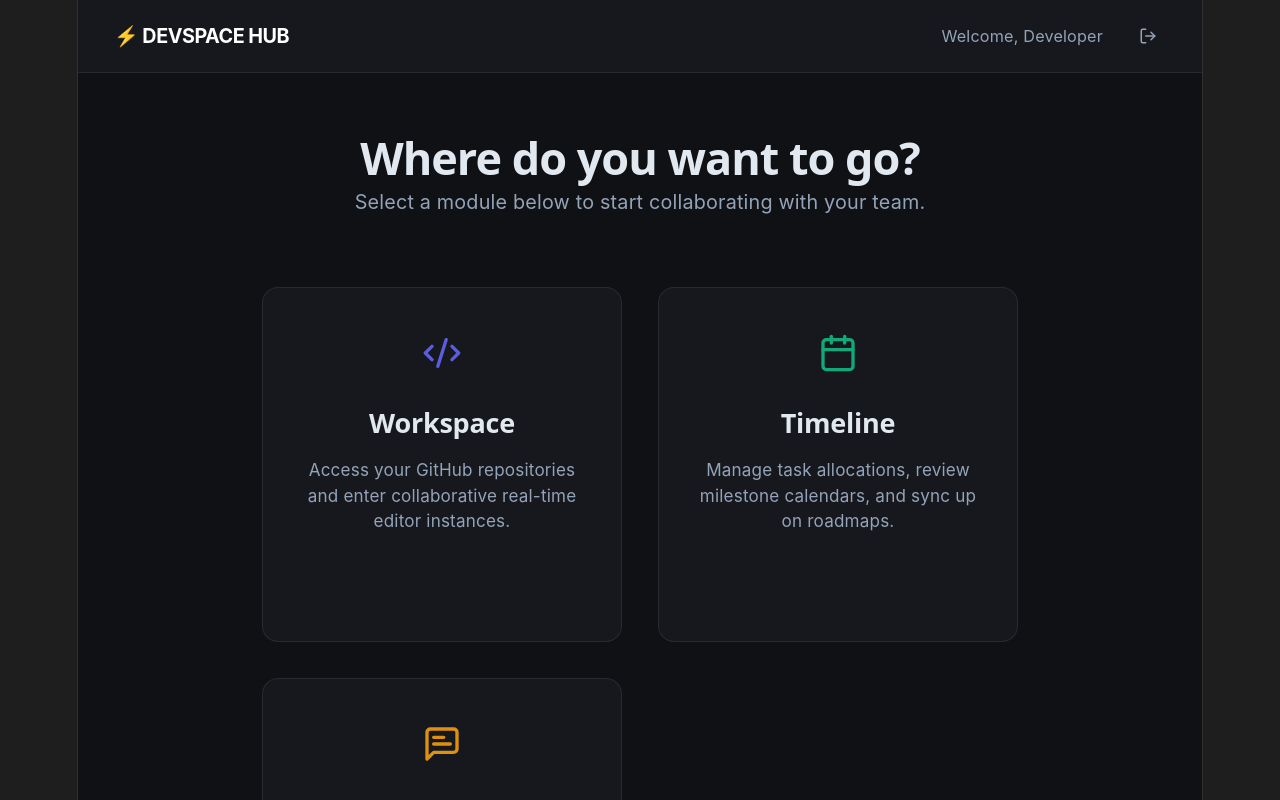
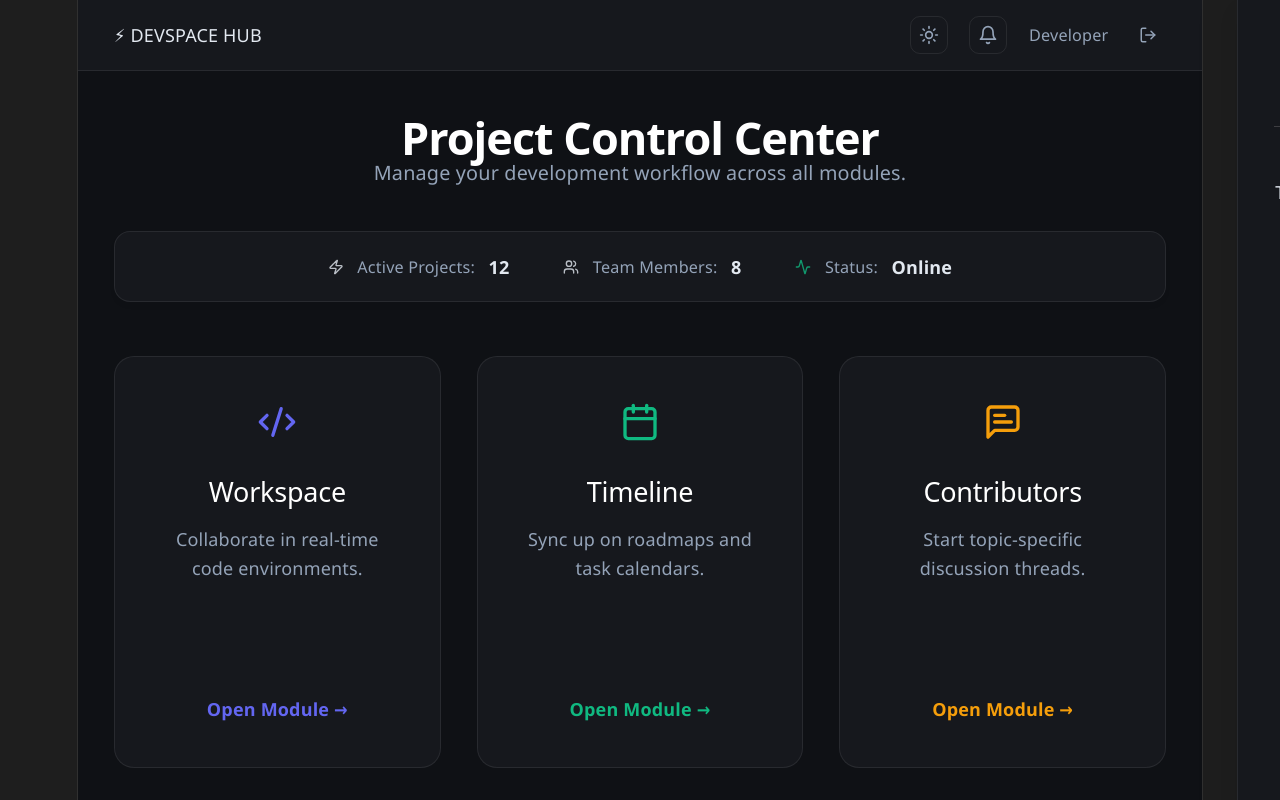
Before and after one commit to archanaram372-sh/DevSpace, a React (Vite) app in the folder client/: page /dashboard in a window 1280 px wide. Built offline with nearby package versions, Linux system fonts and the light colour scheme; no server answers.

Commit message:
Dashboard ui corrected

```diff
--- a/client/src/pages/DashboardPage.css
+++ b/client/src/pages/DashboardPage.css
@@ -1,58 +1,82 @@
-:root {
+/* Variables for Themes */
+.dark-theme {
   --bg-dark: #0f1115;
   --bg-card: #16181d;
   --bg-hover: #1e2128;
   --text-primary: #e2e8f0;
   --text-secondary: #94a3b8;
-  --accent: #6366f1;
+  --text-title: #ffffff; /* Explicit title color */
   --border: rgba(255, 255, 255, 0.08);
 }
 
+.light-theme {
+  --bg-dark: #f8fafc;
+  --bg-card: #ffffff;
+  --bg-hover: #f1f5f9;
+  --text-primary: #1e293b;
+  --text-secondary: #64748b;
+  --text-title: #0f172a; /* Explicit title color for light mode */
+  --border: rgba(0, 0, 0, 0.08);
+}
+
 .dashboard-container {
-  min-height: 100vh;
+  height: 100vh;
+  width: 100%;
   background-color: var(--bg-dark);
   color: var(--text-primary);
-  font-family: -apple-system, BlinkMacSystemFont, "Segoe UI", Roboto, sans-serif;
   display: flex;
   flex-direction: column;
+  overflow: hidden;
+  transition: all 0.3s ease;
 }
 
+/* Header */
 .dashboard-header {
+  height: 70px;
   display: flex;
   justify-content: space-between;
   align-items: center;
-  padding: 1rem 2rem;
+  padding: 0 2rem;
   background-color: var(--bg-card);
   border-bottom: 1px solid var(--border);
+  flex-shrink: 0;
 }
 
-.dashboard-logo {
-  font-weight: 700;
-  font-size: 1.1rem;
-  color: #fff;
-  letter-spacing: -0.5px;
+.header-right {
+  display: flex;
+  align-items: center;
+  gap: 1.2rem;
 }
 
-.dashboard-main {
-  max-width: 1200px;
-  margin: 0 auto;
-  padding: 4rem 2rem;
-  flex-grow: 1;
+.icon-btn {
+  background: transparent;
+  border: 1px solid var(--border);
+  color: var(--text-secondary);
+  cursor: pointer;
+  padding: 8px;
+  border-radius: 10px;
   display: flex;
-  flex-direction: column;
-  justify-content: center;
+  position: relative;
+  transition: all 0.2s;
 }
 
+.icon-btn:hover {
+  background: var(--bg-hover);
+  color: var(--accent);
+}
+
+/* Intro Section - FIX FOR VISIBILITY */
 .dashboard-intro {
   text-align: center;
-  margin-bottom: 4rem;
+  margin-bottom: 2.5rem;
+  width: 100%;
 }
 
 .intro-title {
   font-size: 2.5rem;
-  font-weight: 800;
-  margin: 0 0 1rem 0;
-  color: var(--text-primary);
+  font-weight: 600;
+  margin: 0 0 0.5rem 0;
+  color: var(--text-title); /* Uses the variable that changes per theme */
   letter-spacing: -1px;
 }
 
@@ -60,91 +84,133 @@
   font-size: 1.1rem;
   color: var(--text-secondary);
   margin: 0;
-  max-width: 600px;
-  margin: 0 auto;
+}
+
+/* Stats Bar Fix */
+.stats-bar {
+  display: flex;
+  justify-content: center;
+  gap: 3rem;
+  background: var(--bg-card);
+  padding: 1.2rem 2rem;
+  border-radius: 16px;
+  border: 1px solid var(--border);
+  margin-bottom: 3rem;
+  box-shadow: 0 4px 6px -1px rgba(0, 0, 0, 0.05);
+}
+
+.stat-item {
+  display: flex;
+  align-items: center;
+  gap: 0.75rem;
+}
+
+.stat-icon {
+  display: flex;
+  align-items: center;
+  opacity: 0.8;
+}
+
+.stat-label {
+  font-size: 0.9rem;
+  font-weight: 500;
+  color: var(--text-secondary);
+}
+
+.stat-value {
+  font-size: 1rem;
+  font-weight: 700;
+  color: var(--text-primary);
+}
+
+/* Grid & Cards */
+.dashboard-main {
+  flex-grow: 1;
+  overflow-y: auto;
+  padding: 3rem 2rem;
+  display: flex;
+  flex-direction: column;
+  align-items: center;
+}
+
+.dashboard-content {
+  width: 100%;
+  max-width: 1100px;
 }
 
 .dashboard-grid {
   display: grid;
   grid-template-columns: repeat(auto-fit, minmax(300px, 1fr));
   gap: 2rem;
-  width: 100%;
+  padding-bottom: 5rem;
 }
 
 .dashboard-card {
   background-color: var(--bg-card);
   border: 1px solid var(--border);
-  border-radius: 16px;
-  padding: 2.5rem 2rem;
+  border-radius: 20px;
+  padding: 2.5rem;
   cursor: pointer;
-  transition: all 0.3s cubic-bezier(0.16, 1, 0.3, 1);
+  transition: all 0.3s cubic-bezier(0.4, 0, 0.2, 1);
   display: flex;
   flex-direction: column;
+  min-height: 320px;
+  text-align: center;
   align-items: center;
-  text-align: center;
-  position: relative;
-  overflow: hidden;
-}
-
-.dashboard-card::before {
-  content: "";
-  position: absolute;
-  top: 0;
-  left: 0;
-  width: 100%;
-  height: 3px;
-  background-color: var(--card-accent, var(--accent));
-  transform: scaleX(0);
-  transform-origin: left;
-  transition: transform 0.3s ease;
 }
 
 .dashboard-card:hover {
-  transform: translateY(-5px);
-  border-color: rgba(255, 255, 255, 0.15);
-  box-shadow: 0 20px 40px -15px rgba(0, 0, 0, 0.4);
-}
-
-.dashboard-card:hover::before {
-  transform: scaleX(1);
-}
-
-.card-icon-wrapper {
-  margin-bottom: 1.5rem;
-  opacity: 0.9;
-  transition: transform 0.3s ease;
-}
-
-.dashboard-card:hover .card-icon-wrapper {
-  transform: scale(1.1);
+  transform: translateY(-8px);
+  background-color: var(--bg-hover);
+  border-color: var(--card-accent);
+  box-shadow: 0 20px 25px -5px rgba(0, 0, 0, 0.1);
 }
 
 .card-title {
+  color: var(--text-title);
   font-size: 1.5rem;
-  font-weight: 700;
-  margin: 0 0 1rem 0;
-  color: var(--text-primary);
+  margin: 1.5rem 0 1rem 0;
 }
 
 .card-description {
   color: var(--text-secondary);
-  font-size: 0.95rem;
-  line-height: 1.5;
-  margin: 0;
-  flex-grow: 1;
+  line-height: 1.6;
 }
 
 .card-action {
-  margin-top: 2rem;
-  font-size: 0.9rem;
+  margin-top: auto;
   font-weight: 600;
-  color: var(--card-accent, var(--accent));
-  opacity: 0;
-  transform: translateY(10px);
-  transition: all 0.3s ease;
+  color: var(--card-accent);
 }
 
-.dashboard-card:hover .card-action {
-  opacity: 1;
-  transform: translateY(0);
+/* Sidebar Styling */
+.notification-sidebar {
+  position: fixed;
+  right: -350px;
+  top: 0;
+  width: 320px;
+  height: 100%;
+  background: var(--bg-card);
+  box-shadow: -10px 0 30px rgba(0,0,0,0.1);
+  z-index: 1000;
+  transition: right 0.4s ease;
+  padding: 2rem;
+  border-left: 1px solid var(--border);
 }
+
+.notification-sidebar.open {
+  right: 0;
+}
+
+/* Responsive Fixes */
+@media (max-width: 768px) {
+  .stats-bar {
+    flex-direction: column;
+    gap: 1rem;
+    align-items: flex-start;
+  }
+
+  .intro-title {
+    font-size: 1.8rem;
+  }
+}
--- a/client/src/pages/DashboardPage.jsx
+++ b/client/src/pages/DashboardPage.jsx
@@ -1,88 +1,100 @@
-import React from "react";
-import { Code2, Calendar, MessageSquareText, LogOut } from "lucide-react";
+import React, { useState, useEffect } from "react";
+import { Code2, Calendar, MessageSquareText, LogOut, Activity, Users, Zap, Bell, X, Sun, Moon } from "lucide-react";
 import { useNavigate } from "react-router-dom";
 import { logout } from "../services/authService";
 import "./DashboardPage.css";
 
 export default function DashboardPage() {
   const navigate = useNavigate();
+  const [isSidebarOpen, setSidebarOpen] = useState(false);
+  const [isDarkMode, setIsDarkMode] = useState(true);
   const userName = localStorage.getItem("userName") || "Developer";
 
-  const handleLogout = async () => {
-    try {
-      await logout();
-      localStorage.clear();
-      navigate("/");
-    } catch (err) {
-      console.error("Failed to logout", err);
-    }
-  };
+  const toggleTheme = () => setIsDarkMode(!isDarkMode);
+
+  const notifications = [
+    { id: 1, text: "New commit in Workspace by Arjun", time: "2 mins ago" },
+    { id: 2, text: "Timeline updated: Phase 2 Milestone", time: "1 hour ago" },
+    { id: 3, text: "New discussion started in Contributors", time: "3 hours ago" },
+  ];
+
+  const stats = [
+    { label: "Active Projects", value: "12", icon: <Zap size={16} /> },
+    { label: "Team Members", value: "8", icon: <Users size={16} /> },
+    { label: "Status", value: "Online", icon: <Activity size={16} />, color: "#10b981" },
+  ];
 
   const dashboardItems = [
-    {
-      title: "Workspace",
-      description: "Access your GitHub repositories and enter collaborative real-time editor instances.",
-      icon: <Code2 size={40} className="card-icon" />,
-      route: "/workspace",
-      color: "var(--accent)",
-    },
-    {
-      title: "Timeline",
-      description: "Manage task allocations, review milestone calendars, and sync up on roadmaps.",
-      icon: <Calendar size={40} className="card-icon" />,
-      route: "/timeline",
-      color: "#10b981", // Emerald
-    },
-    {
-      title: "Contributors",
-      description: "Create topic-specific discussion threads, invite users, and collaborate directly.",
-      icon: <MessageSquareText size={40} className="card-icon" />,
-      route: "/discussions",
-      color: "#f59e0b", // Amber
-    },
+    { title: "Workspace", description: "Collaborate in real-time code environments.", icon: <Code2 size={40} />, route: "/workspace", color: "#6366f1" },
+    { title: "Timeline", description: "Sync up on roadmaps and task calendars.", icon: <Calendar size={40} />, route: "/timeline", color: "#10b981" },
+    { title: "Contributors", description: "Start topic-specific discussion threads.", icon: <MessageSquareText size={40} />, route: "/discussions", color: "#f59e0b" },
   ];
 
   return (
-    <div className="dashboard-container">
+    <div className={`dashboard-container ${isDarkMode ? "dark-theme" : "light-theme"}`}>
       {/* Header */}
       <header className="dashboard-header">
         <div className="header-left">
           <div className="dashboard-logo">⚡ DEVSPACE HUB</div>
         </div>
         <div className="header-right">
-          <span className="user-greeting">Welcome, {userName}</span>
-          <button className="logout-btn" onClick={handleLogout} title="Sign Out">
+          <button className="icon-btn" onClick={toggleTheme} title="Toggle Theme">
+            {isDarkMode ? <Sun size={20} /> : <Moon size={20} />}
+          </button>
+          <button className="icon-btn notification-btn" onClick={() => setSidebarOpen(true)}>
+            <Bell size={20} />
+            <span className="notification-badge"></span>
+          </button>
+          <span className="user-greeting">{userName}</span>
+          <button className="logout-btn" onClick={logout} title="Sign Out">
             <LogOut size={18} />
           </button>
         </div>
       </header>
 
-      {/* Main Grid */}
+      {/* Notifications Sidebar */}
+      <div className={`notification-sidebar ${isSidebarOpen ? "open" : ""}`}>
+        <div className="sidebar-header">
+          <h3>Notifications</h3>
+          <button onClick={() => setSidebarOpen(false)}><X size={20} /></button>
+        </div>
+        <div className="sidebar-content">
+          {notifications.map(n => (
+            <div key={n.id} className="notification-item">
+              <p>{n.text}</p>
+              <span>{n.time}</span>
+            </div>
+          ))}
+        </div>
+      </div>
+
       <main className="dashboard-main">
+        <div className="dashboard-content">
           <div className="dashboard-intro">
-          <h1 className="intro-title">Where do you want to go?</h1>
-          <p className="intro-subtitle">Select a module below to start collaborating with your team.</p>
+            <h1 className="intro-title">Project Control Center</h1>
+            <p className="intro-subtitle">Manage your development workflow across all modules.</p>
+          </div>
+
+          <div className="stats-bar">
+            {stats.map((stat, i) => (
+              <div key={i} className="stat-item">
+                <span className="stat-icon" style={{ color: stat.color }}>{stat.icon}</span>
+                <span className="stat-label">{stat.label}:</span>
+                <span className="stat-value">{stat.value}</span>
+              </div>
+            ))}
           </div>
 
           <div className="dashboard-grid">
             {dashboardItems.map((item) => (
-            <div
-              key={item.title}
-              className="dashboard-card"
-              onClick={() => navigate(item.route)}
-              style={{ "--card-accent": item.color }}
-            >
-              <div className="card-icon-wrapper" style={{ color: item.color }}>
-                {item.icon}
-              </div>
+              <div key={item.title} className="dashboard-card" onClick={() => navigate(item.route)} style={{ "--card-accent": item.color }}>
+                <div className="card-icon-wrapper" style={{ color: item.color }}>{item.icon}</div>
                 <h2 className="card-title">{item.title}</h2>
                 <p className="card-description">{item.description}</p>
-
-              <div className="card-action">
-                Enter {item.title} &rarr;
-              </div>
+                <div className="card-action">Open Module &rarr;</div>
               </div>
             ))}
+          </div>
         </div>
       </main>
     </div>
```
Lines whose indentation alone changed are shown as unchanged.
